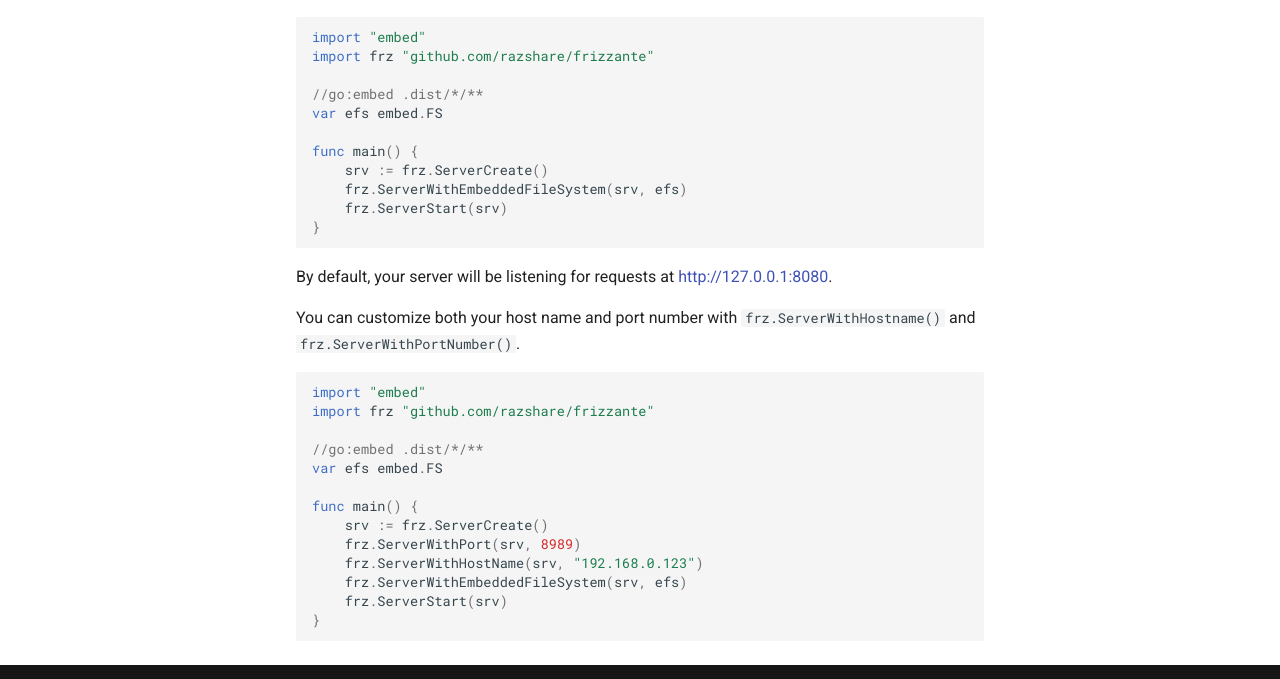
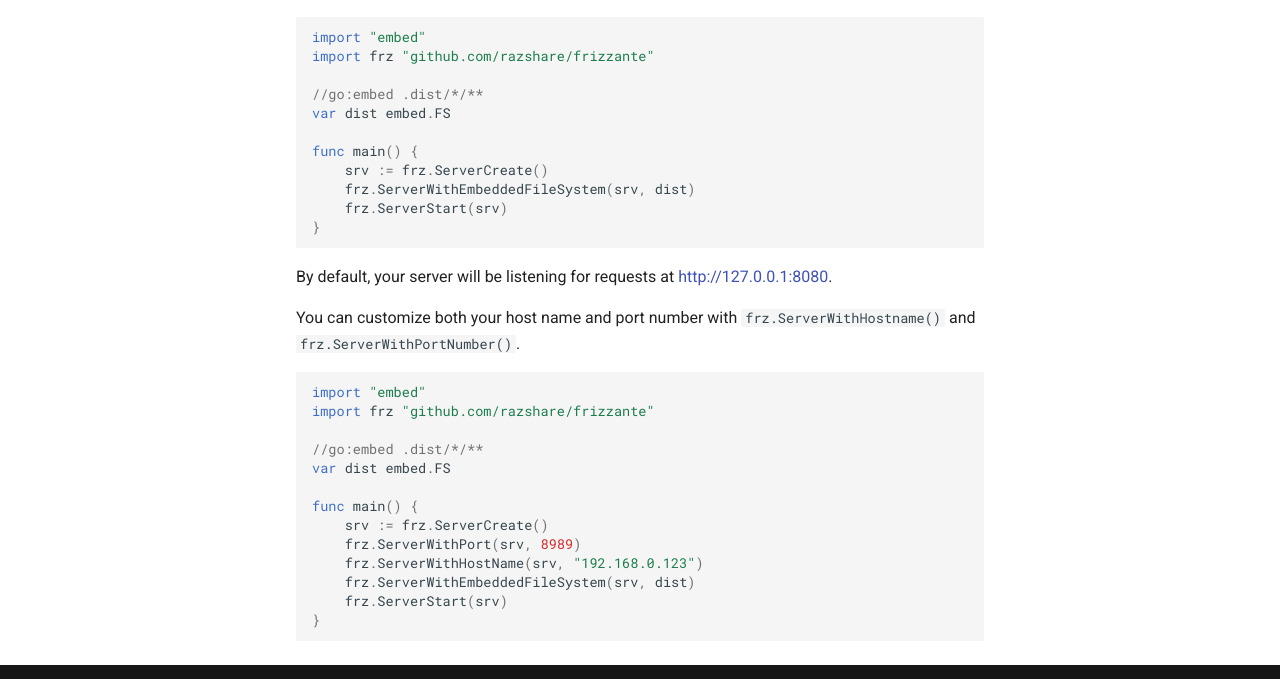
Before and after one commit to razshare/frizzante-docs, an MkDocs documentation site: the page built from docs/server.md, in a window 1280 px wide and 1173 px high. Shown: the part 464-1143 px from the top of the window. Built offline with MkDocs 1.6.1 and Material for MkDocs 9.7.7, drawn with Linux system fonts in a browser that asks for light colours.

Commit message:
chore(docs): updating some names.

````diff
--- a/docs/server.md
+++ b/docs/server.md
@@ -19,11 +19,11 @@ import "embed"
 import frz "github.com/razshare/frizzante"
 
 //go:embed .dist/*/**
-var efs embed.FS
+var dist embed.FS
 
 func main() {
 	srv := frz.ServerCreate()
-	frz.ServerWithEmbeddedFileSystem(srv, efs)
+	frz.ServerWithEmbeddedFileSystem(srv, dist)
 	frz.ServerStart(srv)
 }
 ```
@@ -37,13 +37,13 @@ import "embed"
 import frz "github.com/razshare/frizzante"
 
 //go:embed .dist/*/**
-var efs embed.FS
+var dist embed.FS
 
 func main() {
 	srv := frz.ServerCreate()
 	frz.ServerWithPort(srv, 8989)
 	frz.ServerWithHostName(srv, "192.168.0.123")
-	frz.ServerWithEmbeddedFileSystem(srv, efs)
+	frz.ServerWithEmbeddedFileSystem(srv, dist)
 	frz.ServerStart(srv)
 }
 ```
````
